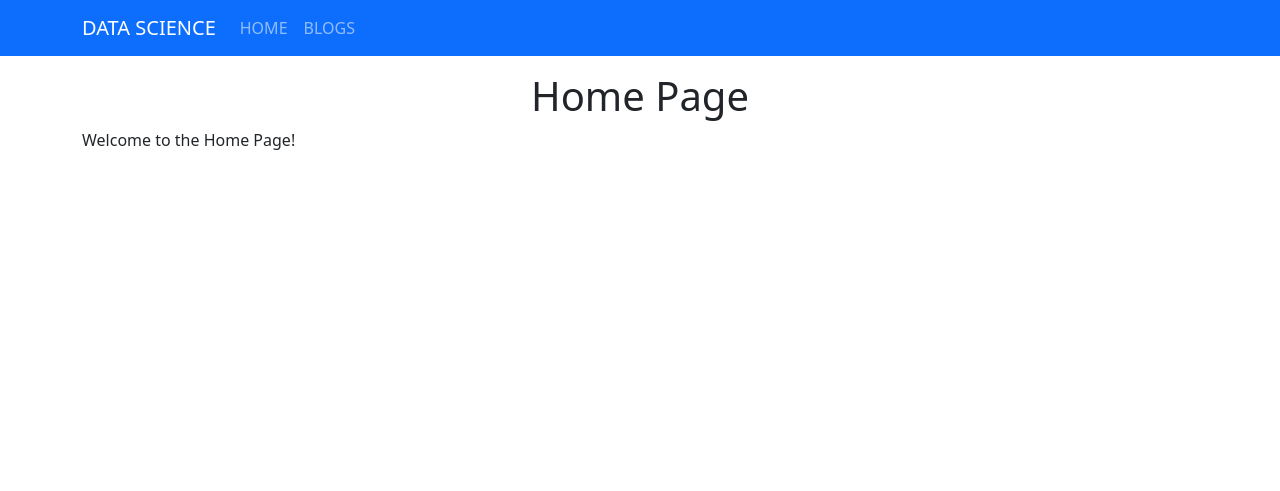
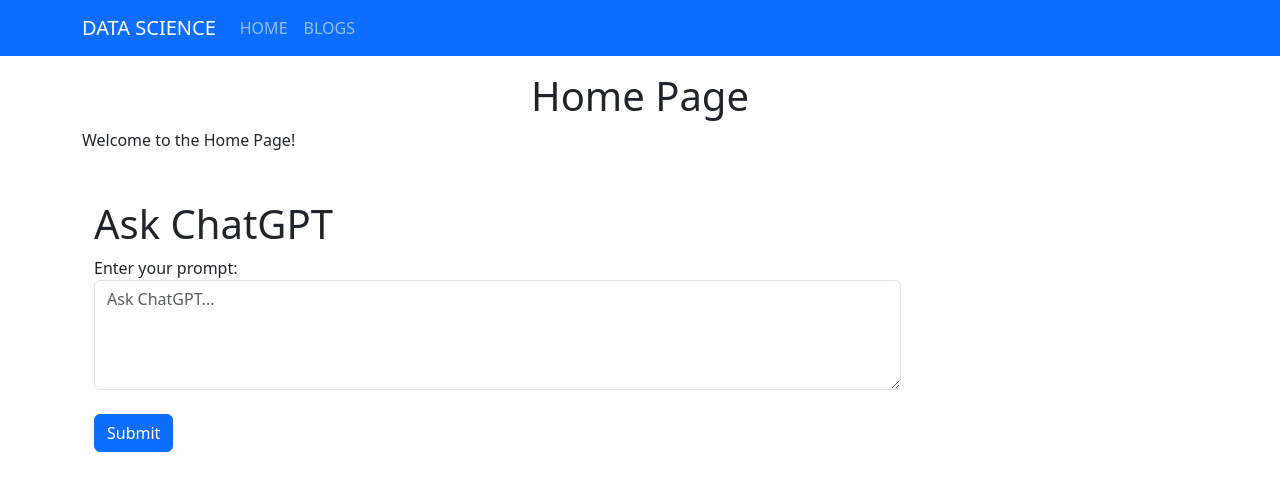
Before and after one commit to zeynepkry/DjangoBloggAppChatCPTAPI, a Django app: page / in a window 1280 px wide. Shown: the top 491 px of the page. Run offline with Django 5.2, Linux system fonts and the light colour scheme; some libraries are stand-ins or nearby versions.

Commit message:
AI indexpage

```diff
--- a/blogapp/blog/templates/blog/index.html
+++ b/blogapp/blog/templates/blog/index.html
@@ -13,8 +13,31 @@
 
 {% block main_content %}
 <p>Welcome to the Home Page!</p>
+
+<div class="container mt-5">
+    <h1>Ask ChatGPT</h1>
+    <form method="post" action="{% url 'chatgpt' %}">
+        {% csrf_token %}
+        <div class="form-group">
+            <label for="prompt">Enter your prompt:</label>
+            <textarea id="prompt" name="prompt" class="form-control" rows="4" placeholder="Ask ChatGPT..."></textarea>
+        </div>
+        <br>
+        <button type="submit" class="btn btn-primary">Submit</button>
+    </form>
+
+    {% if response %}
+        <div class="mt-4">
+            <h2>Response:</h2>
+            <div class="card">
+                <div class="card-body">
+                    <p>{{ response }}</p>
+                </div>
+            </div>
+        </div>
+    {% endif %}
+</div>
 {% endblock %}
-
 
 {% block js_files %}
     <script src="{% static 'js/script.js' %}"></script>
--- a/blogapp/blog/urls.py
+++ b/blogapp/blog/urls.py
@@ -10,4 +10,5 @@
     path("create/", views.create_post, name="create_post"),
     path("update/<int:id>/", views.update_post, name="update_post"),
     path("delete/<int:id>/", views.delete_post, name="delete_post"),
+    path("chatgpt/", views.chatgpt, name="chatgpt"),  # New URL pattern for ChatGPT view
 ]
--- a/blogapp/blog/views.py
+++ b/blogapp/blog/views.py
@@ -1,11 +1,16 @@
 from django.shortcuts import render, redirect, get_object_or_404
 from .models import Post, Category
+from .utils import get_chatgpt_response
 
 def index(req):
     categories = Category.objects.all()
     posts = Post.objects.all()
-    return render(req, 'blog/index.html', {'posts': posts, 'categories': categories})
-
+    response = None
+    if req.method == 'POST':
+        prompt = req.POST.get('prompt')
+        if prompt:
+            response = get_chatgpt_response(prompt)
+    return render(req, 'blog/index.html', {'posts': posts, 'categories': categories, 'response': response})
 def blogs(req, category_id=None):
     categories = Category.objects.all()
     if category_id:
@@ -51,3 +56,11 @@
         post.delete()
         return redirect('blogs')
     return render(req, 'blog/confirm_delete.html', {'post': post})
+
+def chatgpt(req):
+    response = None
+    if req.method == 'POST':
+        prompt = req.POST.get('prompt')
+        if prompt:
+            response = get_chatgpt_response(prompt)
+    return render(req, 'blog/chatgpt.html', {'response': response})
```
Also changed, not shown: blogapp/blog/templates/blog/chatgpt.html (added, +21 -0 lines), blogapp/blog/utils.py (added, +14 -0 lines), blogapp/blogapp/settings.py (+8 -7 lines), blogapp/db.sqlite3, 11 other files.
